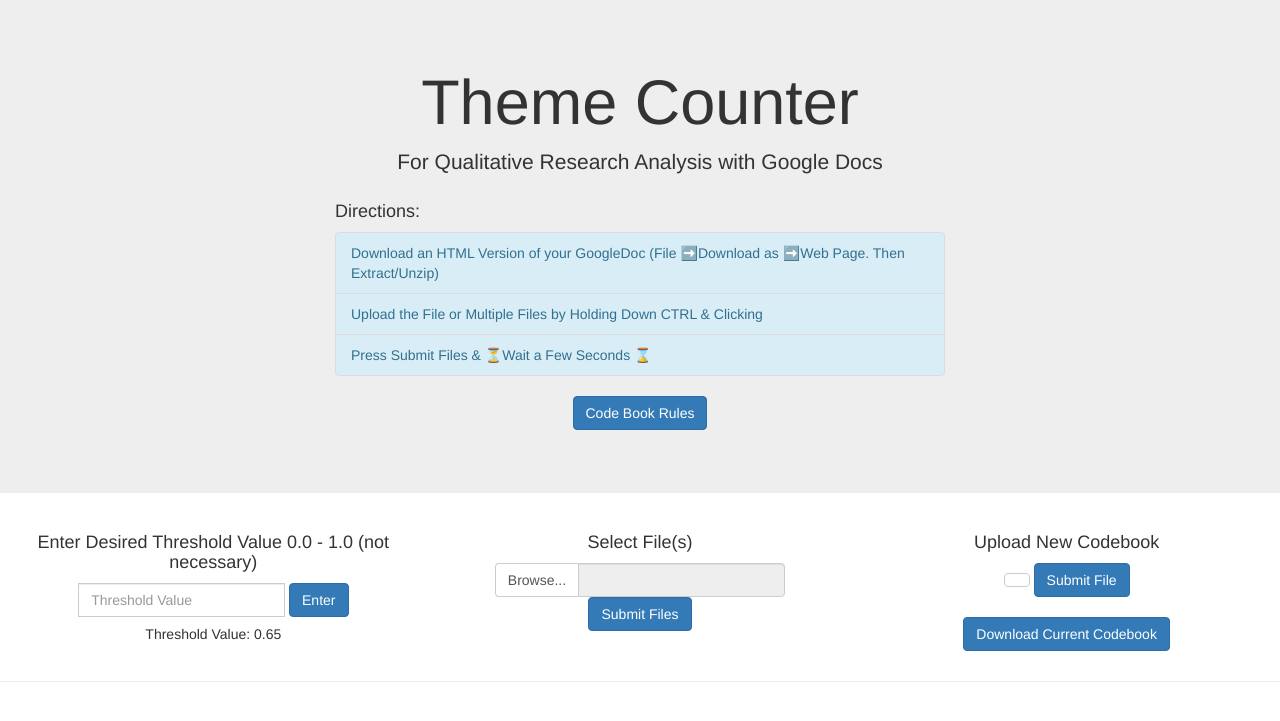
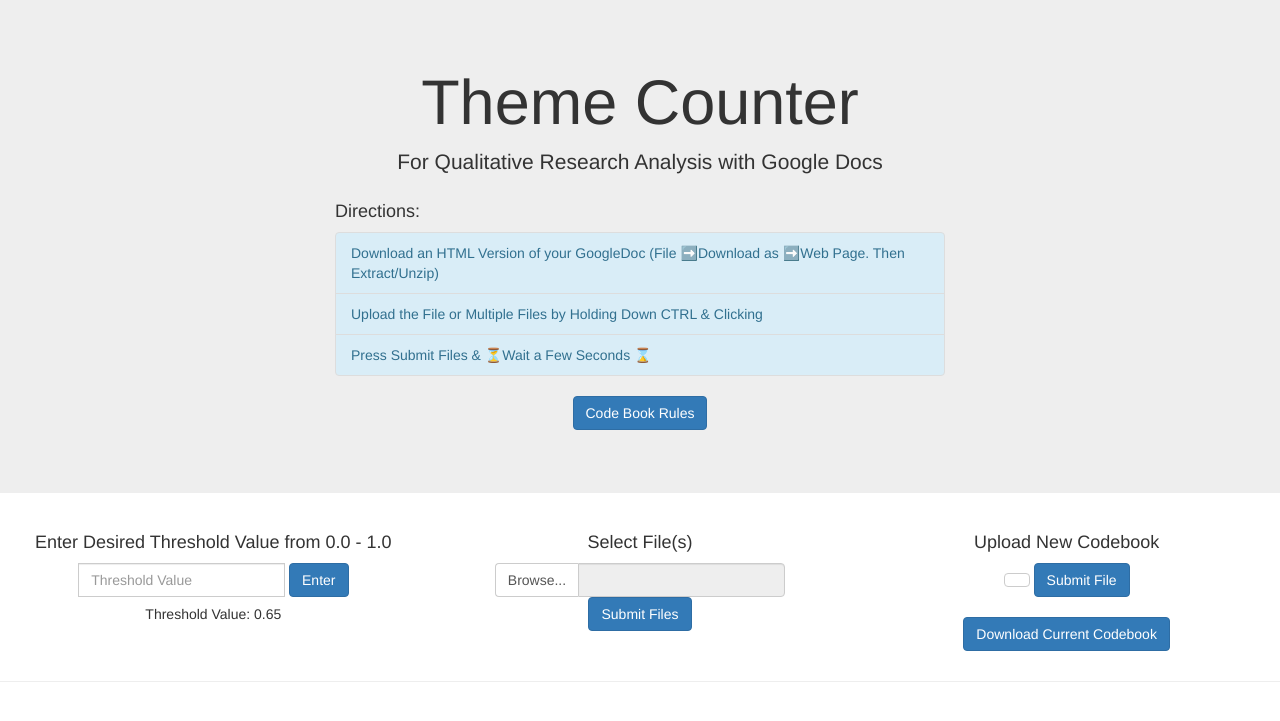
Before and after one commit to peterchun2000/ThemeCounter, a Flask app: page / in a window 1280 px wide. Shown: the top 721 px of the page. Run offline with Flask 2, Linux system fonts and the light colour scheme; some libraries are stand-ins or nearby versions.

Commit message:
updated text

```diff
--- a/project/templates/index.html
+++ b/project/templates/index.html
@@ -63,7 +63,7 @@
 <div class="container-fluid text-center">
     <div class="row">
         <div class="col-lg-4">
-            <h4>Enter Desired Threshold Value 0.0 - 1.0 (not necessary)</h4>
+            <h4>Enter Desired Threshold Value from 0.0 - 1.0 </h4>
             <form  method="POST" class="form-inline center-block">
                 <div class="input-group">
                     <input name="text" type="text" class="form-control" placeholder="Threshold Value">
```
